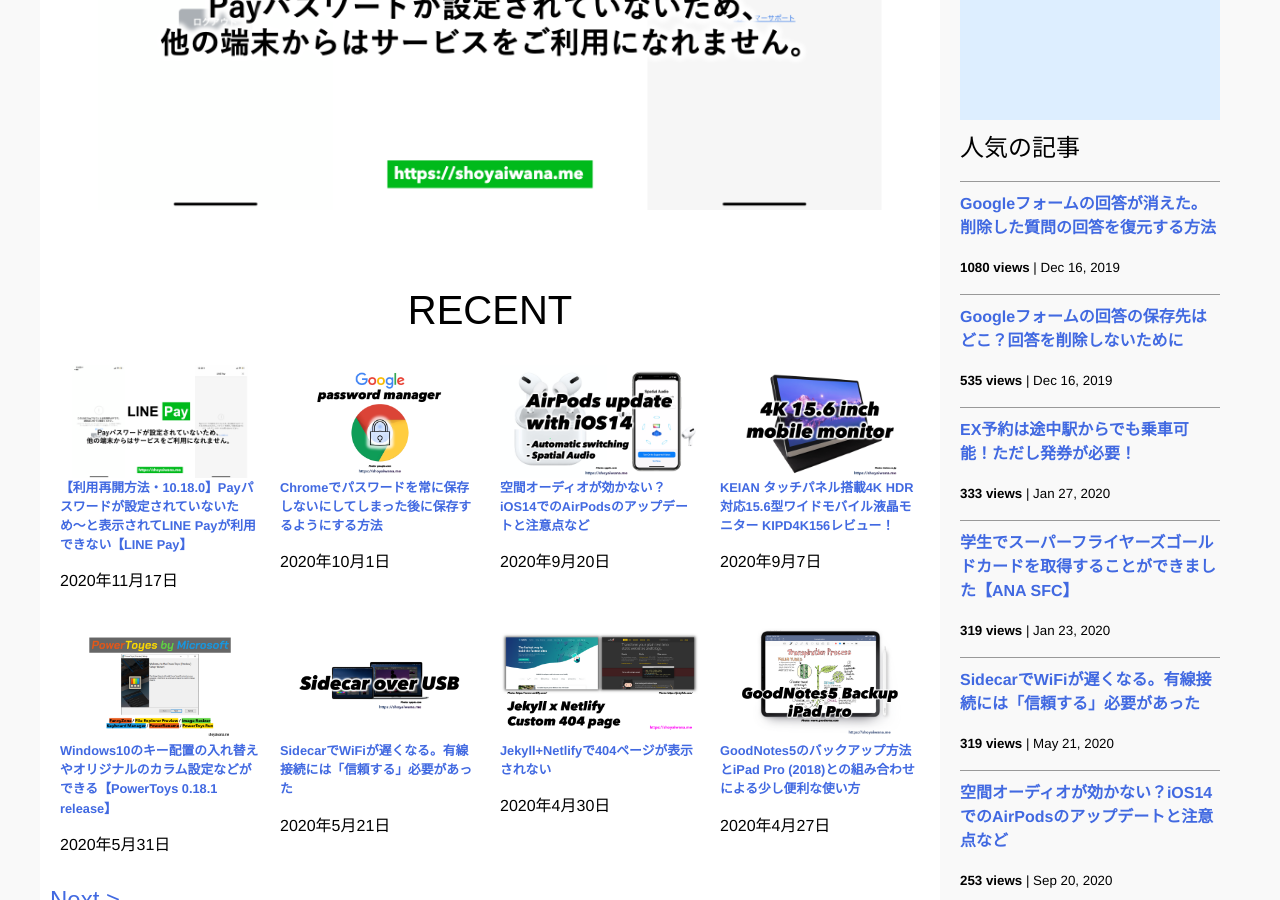
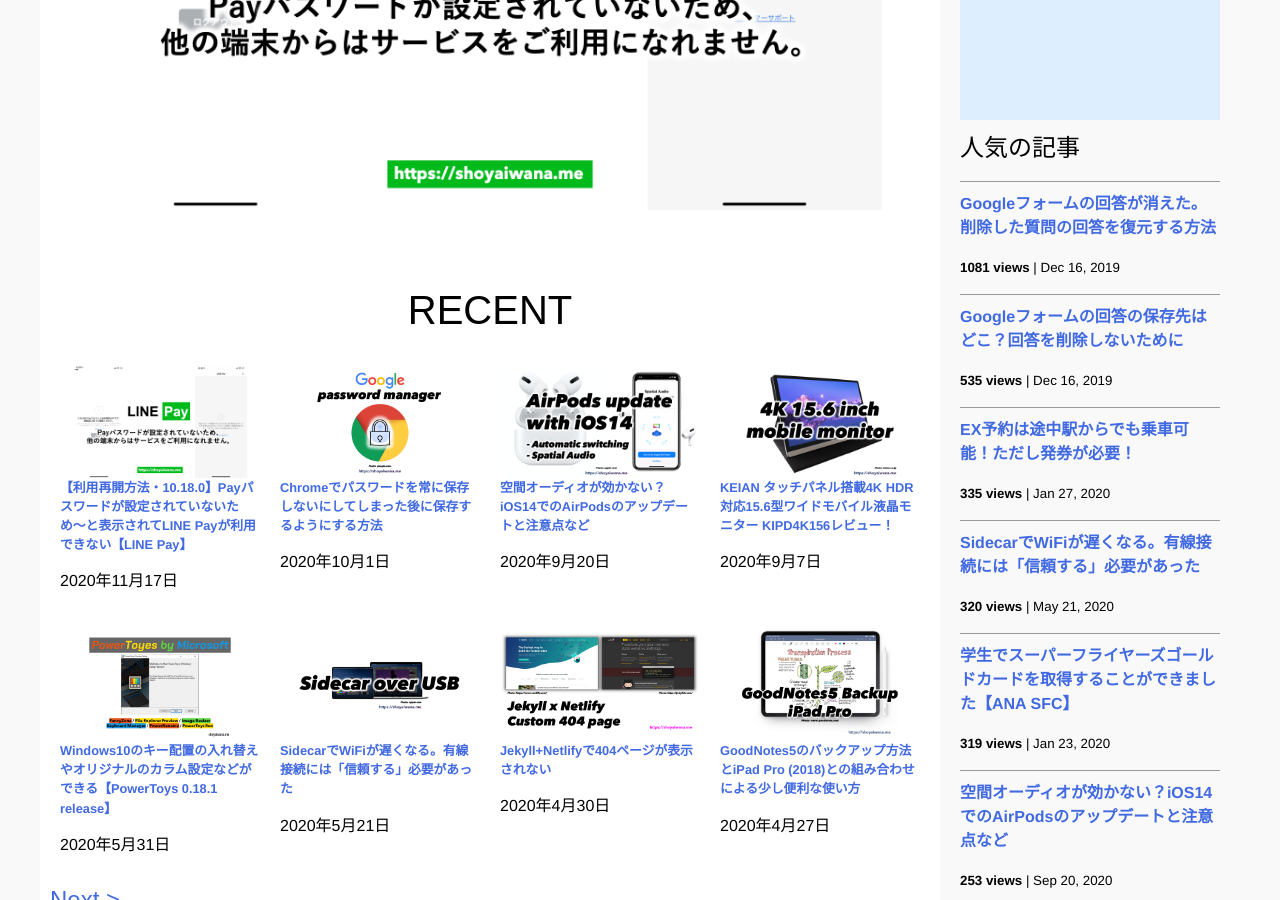
Before and after one commit to iwanaminami/shoyaiwaname, a Jekyll site: the page built from index.markdown, in a window 1280 px wide and 900 px high, scrolled down 817 px. Built offline with Jekyll 4.4.1, drawn with Linux system fonts in a browser that asks for light colours; nearby versions of some CDN libraries.

Commit message:
a new commit message

```diff
--- a/_data/popularposts.yml
+++ b/_data/popularposts.yml
@@ -1,14 +1,14 @@
 side:
-  - view: 1080
+  - view: 1081
     url: /2019/12/16/restore-googleform.html
   - view: 535
     url: /2019/12/16/googleform-answers.html
-  - view: 333
+  - view: 335
     url: /2020/01/27/ex-rideontheway.html
+  - view: 320
+    url: /2020/05/21/sidecar-via-cable.html
   - view: 319
     url: /2020/01/23/sfcgold.html
-  - view: 319
-    url: /2020/05/21/sidecar-via-cable.html
   - view: 253
     url: /2020/09/20/airpods.html
   - view: 142
```
